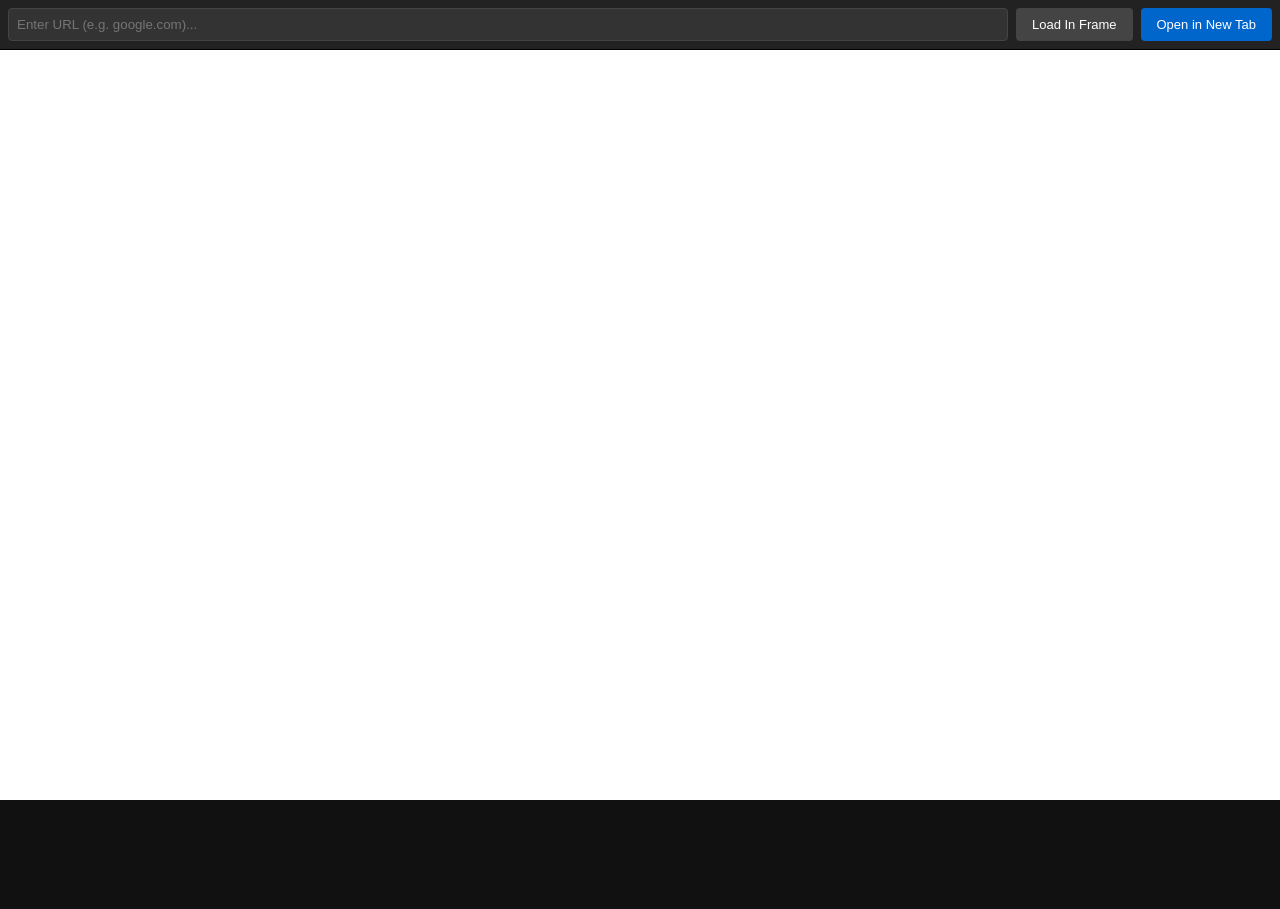
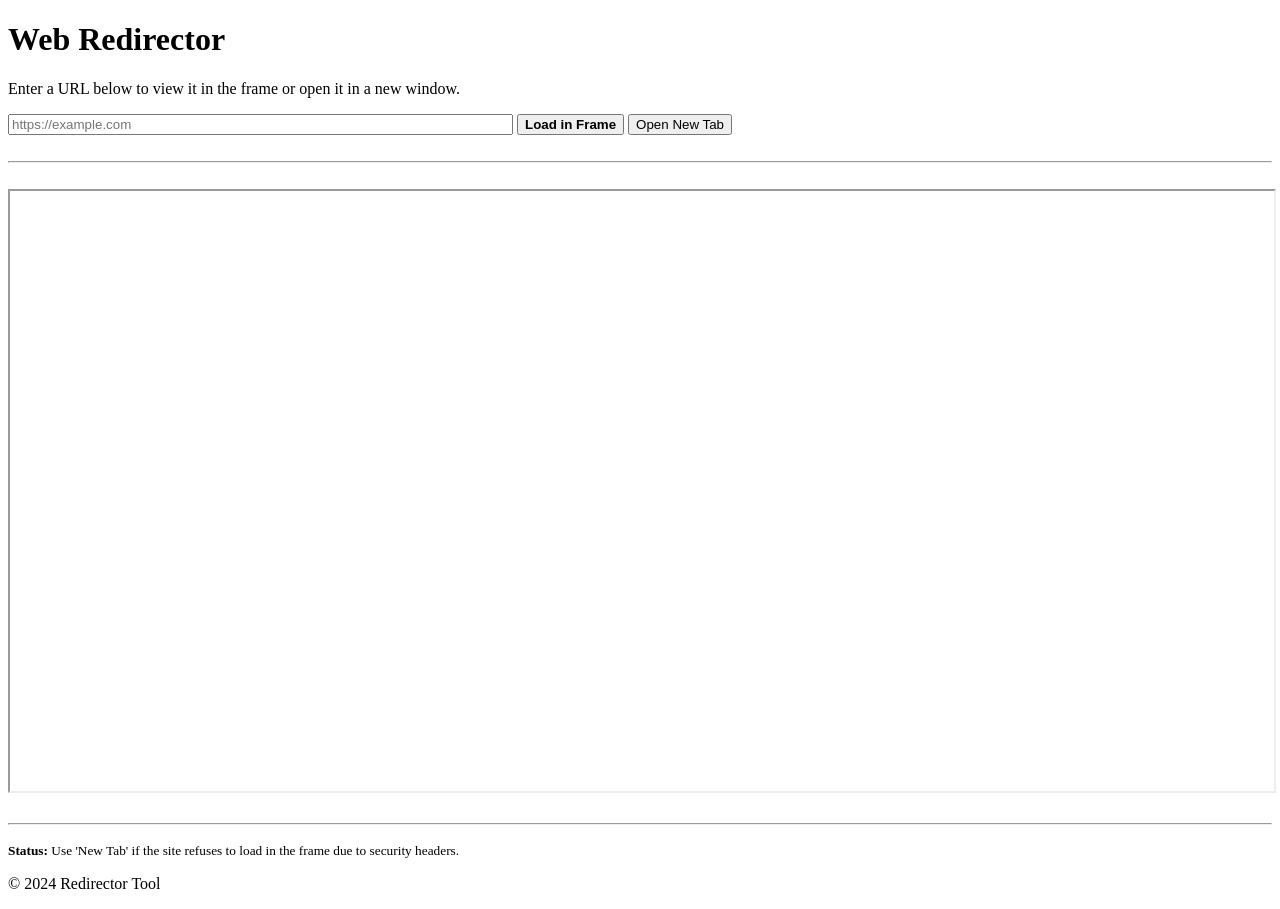
Before and after one commit to ergwastaken/redirector, a plain HTML site: page index.html in a window 1280 px wide. Before the commit the page ends 800 px from the top, so only its background shows below. Drawn offline with Linux system fonts and the light colour scheme.

Commit message:
Update index.html

```diff
--- a/index.html
+++ b/index.html
@@ -1,95 +1,58 @@
 <!DOCTYPE html>
 <html>
 <head>
-    <title>Redirector by erg</title>
-    <style>
-        body {
-            font-family: -apple-system, BlinkMacSystemFont, "Segoe UI", Roboto, sans-serif;
-            margin: 0;
-            display: flex;
-            height: 100vh;
-            overflow: hidden;
-            background: #111;
-        }
-
-        /* Main Area */
-        #main {
-            flex: 1;
-            display: flex;
-            flex-direction: column;
-            background: #fff;
-        }
-
-        .top-nav {
-            padding: 8px;
-            display: flex;
-            gap: 8px;
-            background: #222;
-            border-bottom: 1px solid #000;
-        }
-
-        .top-nav input {
-            flex: 1;
-            padding: 8px;
-            background: #333;
-            border: 1px solid #444;
-            color: white;
-            border-radius: 4px;
-            outline: none;
-        }
-
-        .top-nav input:focus {
-            border-color: #666;
-        }
-
-        .top-nav button {
-            padding: 6px 16px;
-            background: #444;
-            color: white;
-            border: none;
-            cursor: pointer;
-            border-radius: 4px;
-            font-size: 13px;
-            transition: background 0.2s;
-        }
-
-        .top-nav button:hover {
-            background: #555;
-        }
-
-        .top-nav button.secondary {
-            background: #0066cc;
-        }
-
-        .top-nav button.secondary:hover {
-            background: #0052a3;
-        }
-
-        iframe {
-            flex: 1;
-            border: none;
-            width: 100%;
-            height: 100%;
-            background: white;
-        }
-    </style>
+    <title>Redirector</title>
 </head>
 <body>
 
-<div id="main">
-    <div class="top-nav">
-        <input type="text" id="urlInput" placeholder="Enter URL (e.g. google.com)..." onkeydown="if(event.key==='Enter') loadFrame()">
-        <button onclick="loadFrame()">Load In Frame</button>
-        <button class="secondary" onclick="openExternal()">Open in New Tab</button>
-    </div>
-    <iframe id="myFrame" src="about:blank"></iframe>
-</div>
+    <header>
+        <h1>Web Redirector</h1>
+        <p>Enter a URL below to view it in the frame or open it in a new window.</p>
+
+        <nav>
+            <!-- Using the 'size' attribute to make the input wider without CSS -->
+            <input
+                type="text"
+                id="urlInput"
+                placeholder="https://example.com"
+                size="60"
+                onkeydown="if(event.key==='Enter') loadFrame()"
+            >
+            <button onclick="loadFrame()"><strong>Load in Frame</strong></button>
+            <button onclick="openExternal()">Open New Tab</button>
+        </nav>
+    </header>
+
+    <br>
+    <hr>
+    <br>
+
+    <main>
+        <iframe
+            id="myFrame"
+            src="about:blank"
+            width="100%"
+            height="600px"
+            title="Content Frame"
+        ></iframe>
+    </main>
+
+    <br>
+    <hr>
+
+    <footer>
+        <p>
+            <small>
+                <strong>Status:</strong> Use 'New Tab' if the site refuses to load in the frame due to security headers.
+            </small>
+        </p>
+        <p>&copy; 2024 Redirector Tool</p>
+    </footer>
 
     <script>
         function getCleanUrl() {
             let val = document.getElementById('urlInput').value.trim();
             if (!val) return null;
-        // Basic URL sanitization
             if (!val.startsWith('http://') && !val.startsWith('https://')) {
                 val = 'https://' + val;
             }
```
Lines whose indentation alone changed are shown as unchanged.
